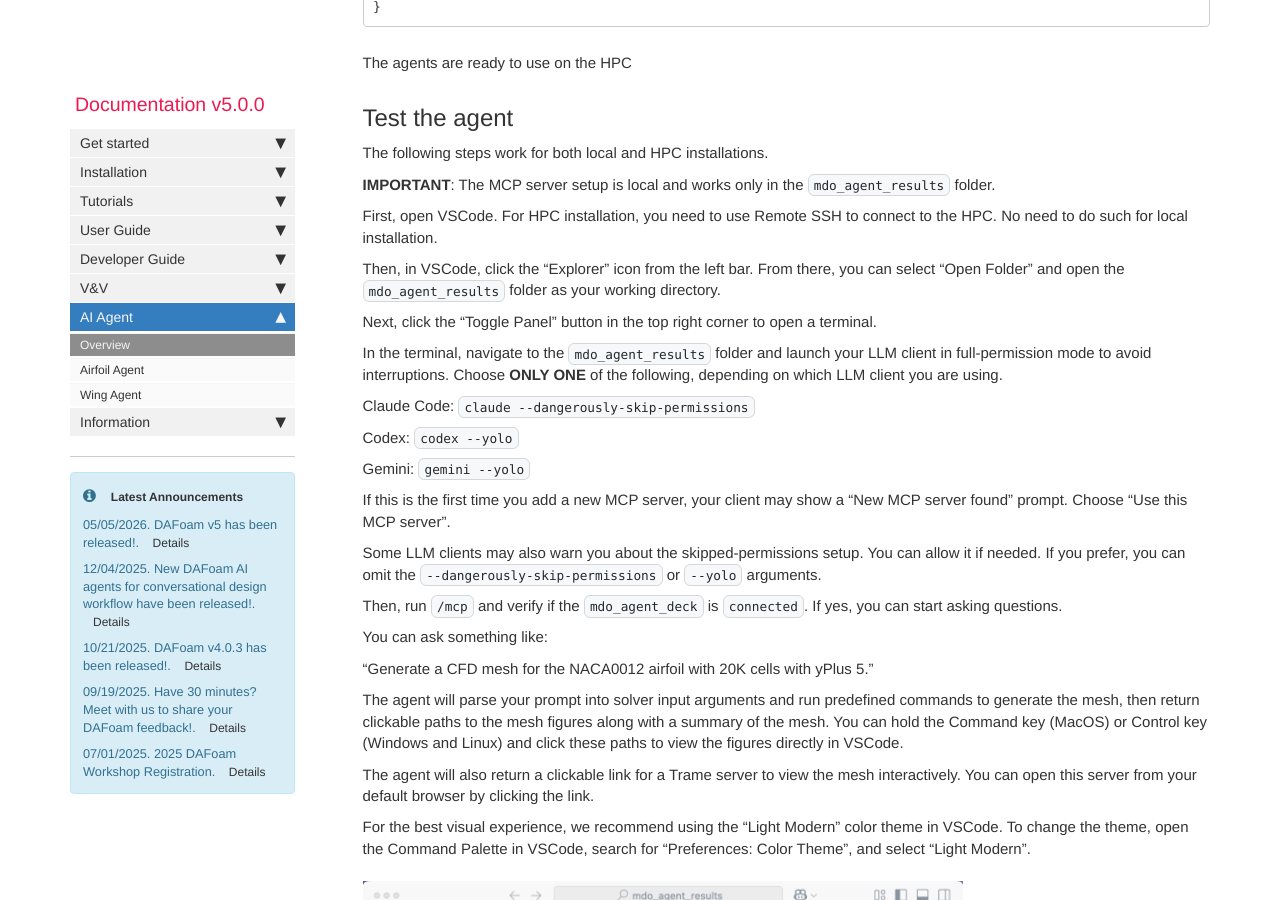
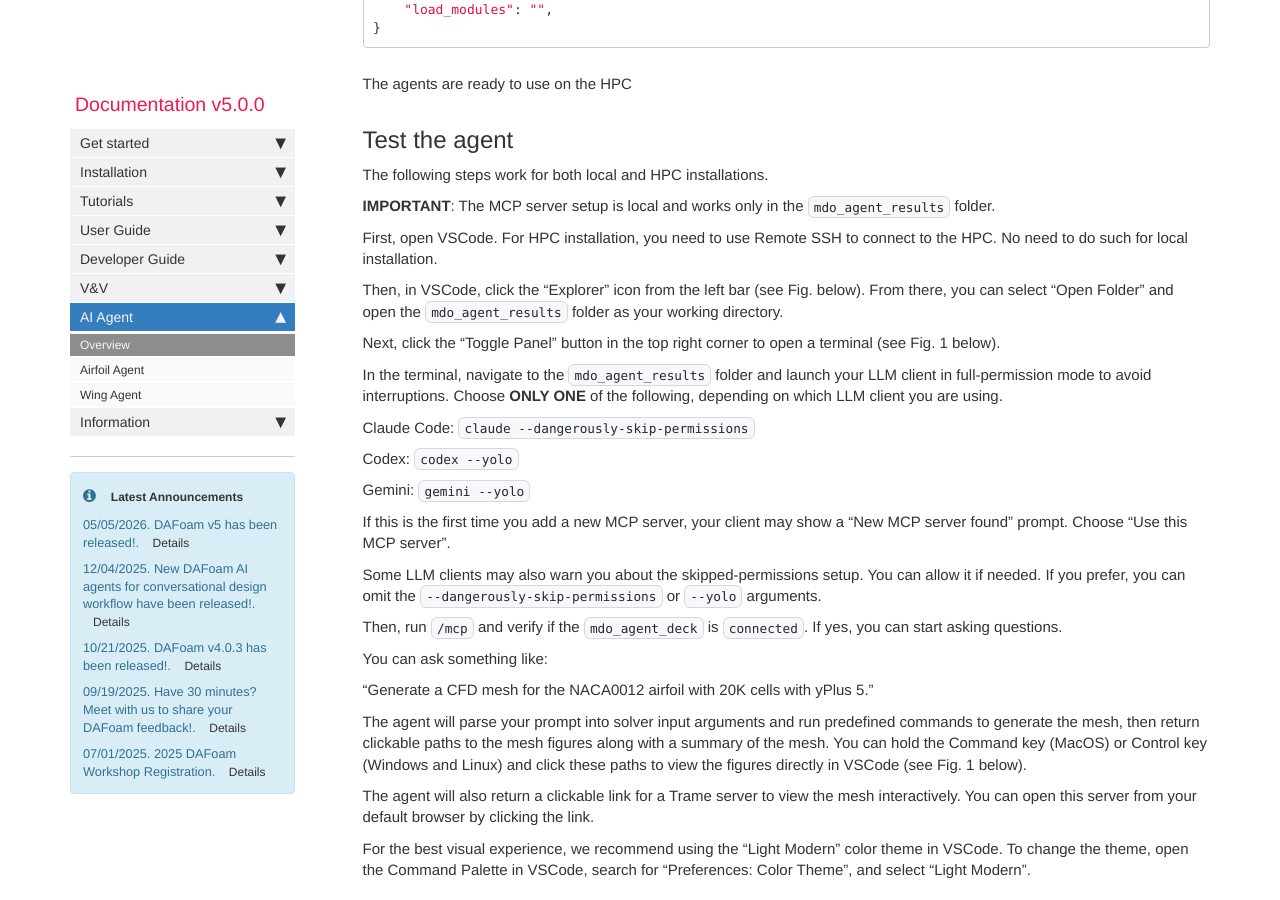
Before and after one commit to DAFoam/DAFoam.github.io, a Jekyll site: the page built from pages/mydoc/mydoc_ai_assistant_overview.md, in a window 1280 px wide and 900 px high, scrolled down 3947 px. Built offline with Jekyll 4.4.1, drawn with Linux system fonts in a browser that asks for light colours; comment, search, counter and statistics services are not loaded; some of the changed text lies outside the part shown.

Commit message:
content update

```diff
--- a/pages/mydoc/mydoc_ai_assistant_overview.md
+++ b/pages/mydoc/mydoc_ai_assistant_overview.md
@@ -68,11 +68,11 @@ This section is for running large-scale cases on an HPC. If you are using the lo
 
 Download VS Code 1.100.3 from [here](https://code.visualstudio.com/updates/v1_100). **NOTE:** Some newer versions of VS Code may experience issues when connecting to HPC systems.
 
-Open VS Code. From the left panel, click `Extensions`, then search for `Remote SSH` by Microsoft and click `Install`.
+Open VS Code. From the left panel, click `Extensions` (see Fig. 1 below), then search for `Remote SSH` by Microsoft and click `Install`.
 
 After installing Remote SSH, set up the SSH connection:
 
-- Click the `Open a Remote Window` button in the lower-left corner of VS Code. It is a blue icon on macOS, but has no color on Windows.
+- Click the `Open a Remote Window` button in the lower-left corner of VS Code (see Fig. 1 below).
 
 - In the pop-up window on the top, select `Connect to Host`, then choose `+ Add New SSH Host`.
 
@@ -82,7 +82,7 @@ After installing Remote SSH, set up the SSH connection:
 
 - Once the SSH configuration is complete, click `Connect to Host` again and select your newly added host (e.g., `nova.its.iastate.edu`). You will be prompted to enter your password and, if applicable, a verification code to log in to the HPC.
 
-- If the terminal is not visible after opening the folder, click `Toggle Panel` in the top-right corner of VS Code.
+- If the terminal is not visible after opening the folder, click `Toggle Panel` in the top-right corner of VS Code (see Fig. 1 below).
 
 DO NOT close the VSCode and the opened terminal on the HPC, we will use it to install other packages in the following.
 
@@ -178,9 +178,9 @@ The following steps work for both local and HPC installations.
 
 First, open VSCode. For HPC installation, you need to use Remote SSH to connect to the HPC. No need to do such for local installation.
 
-Then, in VSCode, click the "Explorer" icon from the left bar. From there, you can select "Open Folder" and open the `mdo_agent_results` folder as your working directory.
+Then, in VSCode, click the "Explorer" icon from the left bar (see Fig. below). From there, you can select "Open Folder" and open the `mdo_agent_results` folder as your working directory.
 
-Next, click the "Toggle Panel" button in the top right corner to open a terminal.
+Next, click the "Toggle Panel" button in the top right corner to open a terminal (see Fig. 1 below).
 
 In the terminal, navigate to the `mdo_agent_results` folder and launch your LLM client in full-permission mode to avoid interruptions. Choose **ONLY ONE** of the following, depending on which LLM client you are using.
 
@@ -200,13 +200,13 @@ You can ask something like:
 
 "Generate a CFD mesh for the NACA0012 airfoil with 20K cells with yPlus 5."
 
-The agent will parse your prompt into solver input arguments and run predefined commands to generate the mesh, then return clickable paths to the mesh figures along with a summary of the mesh. You can hold the Command key (MacOS) or Control key (Windows and Linux) and click these paths to view the figures directly in VSCode.
+The agent will parse your prompt into solver input arguments and run predefined commands to generate the mesh, then return clickable paths to the mesh figures along with a summary of the mesh. You can hold the Command key (MacOS) or Control key (Windows and Linux) and click these paths to view the figures directly in VSCode (see Fig. 1 below).
 
 The agent will also return a clickable link for a Trame server to view the mesh interactively. You can open this server from your default browser by clicking the link.
 
 For the best visual experience, we recommend using the "Light Modern" color theme in VSCode. To change the theme, open the Command Palette in VSCode, search for "Preferences: Color Theme", and select "Light Modern".
 
-<img src="{{ site.url }}{{ site.baseurl }}/images/tutorials/AI-local-vscode.png" style="width:600px !important;" />
+<img src="{{ site.url }}{{ site.baseurl }}/images/tutorials/AI-local-vscode.png" style="width:700px !important;" />
 
 Fig. 1. An example of VSCode interface on local computers
 
```
Also changed, not shown: images/tutorials/AI-local-vscode.png.
